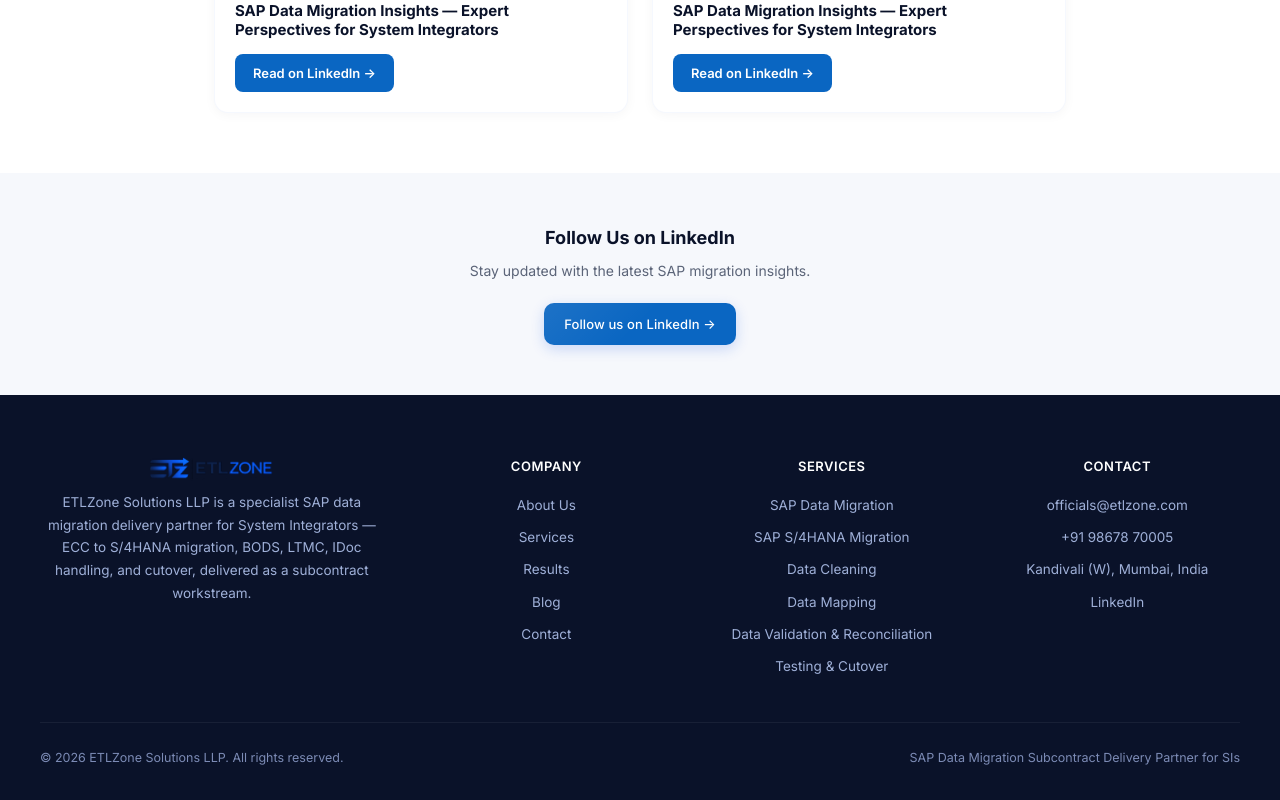
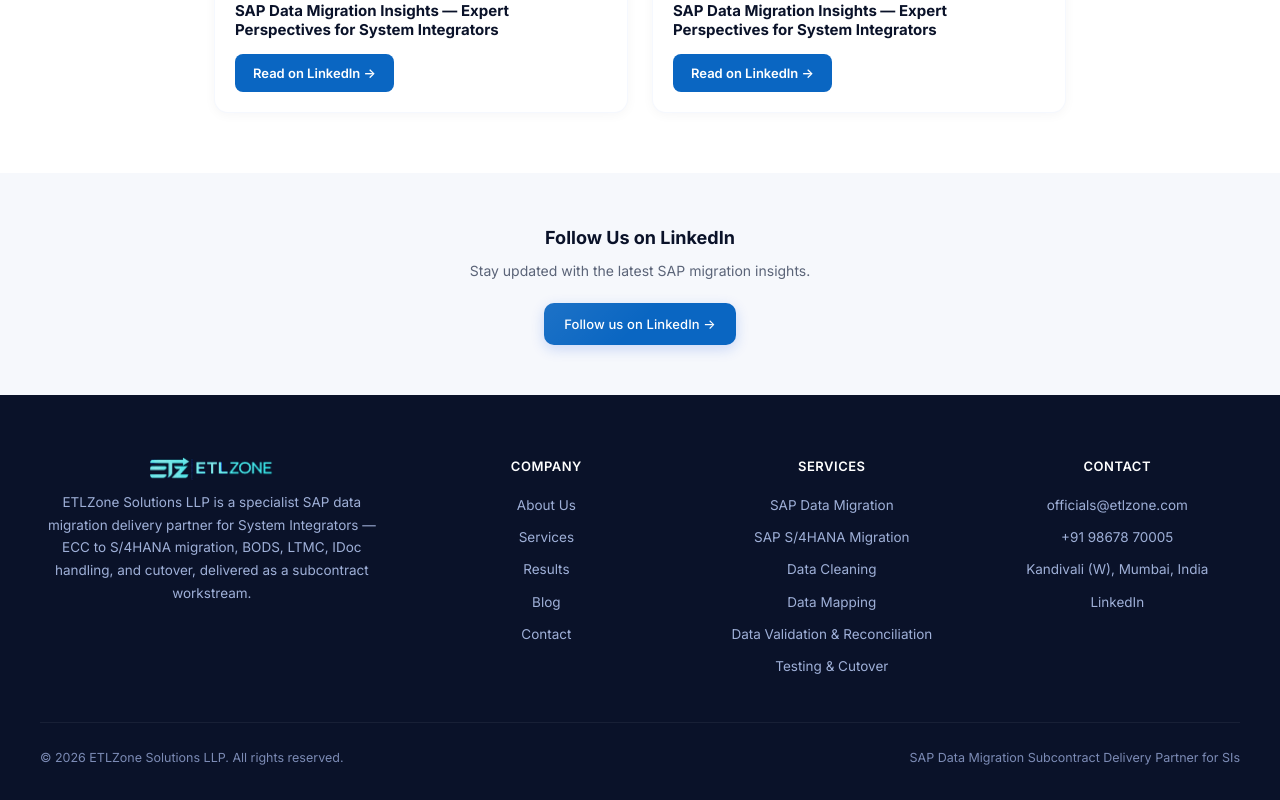
Before and after one commit to AnshumanMishraDev/etlzone-websitev2, a Next.js app: page /blog in a window 1280 px wide. Shown: the part 831-1631 px from the top of the page. Built offline with nearby package versions, Linux system fonts and the light colour scheme.

Commit message:
add footer to homepage, fix logo visibility in dark footer

```diff
--- a/src/app/globals.css
+++ b/src/app/globals.css
@@ -528,6 +528,7 @@
 .footer-grid { max-width: 1200px; margin: 0 auto; display: grid; grid-template-columns: 1.4fr 1fr 1fr 1fr; gap: 40px; padding-bottom: 36px; border-bottom: 1px solid rgba(255, 255, 255, 0.06); }
 .footer-col p { font-size: 13.5px; color: #9fb0d8; line-height: 1.7; }
 .footer-col h4 { color: #fff; font-size: 13px; font-weight: 600; margin-bottom: 14px; letter-spacing: 0.5px; text-transform: uppercase; }
+.footer-logo img { filter: brightness(10); opacity: 0.9; }
 .footer-col ul { list-style: none; }
 .footer-col ul li { margin-bottom: 8px; }
 .footer-col ul a { font-size: 13.5px; color: #9fb0d8; transition: color .2s ease; }
--- a/src/app/page.tsx
+++ b/src/app/page.tsx
@@ -2,6 +2,7 @@
 import ScrollReveal from "@/components/ScrollReveal";
 import AnimatedCounter from "@/components/AnimatedCounter";
 import CTABanner from "@/components/CTABanner";
+import FullFooter from "@/components/FullFooter";
 
 export default function HomePage() {
   return (
@@ -163,6 +164,7 @@
       </section>
 
       <CTABanner />
+      <FullFooter />
     </>
   );
 }
```
